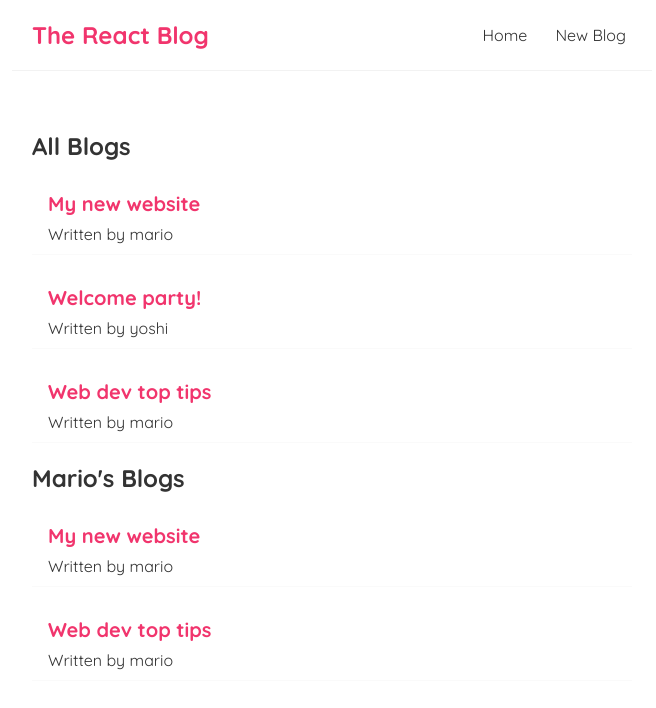
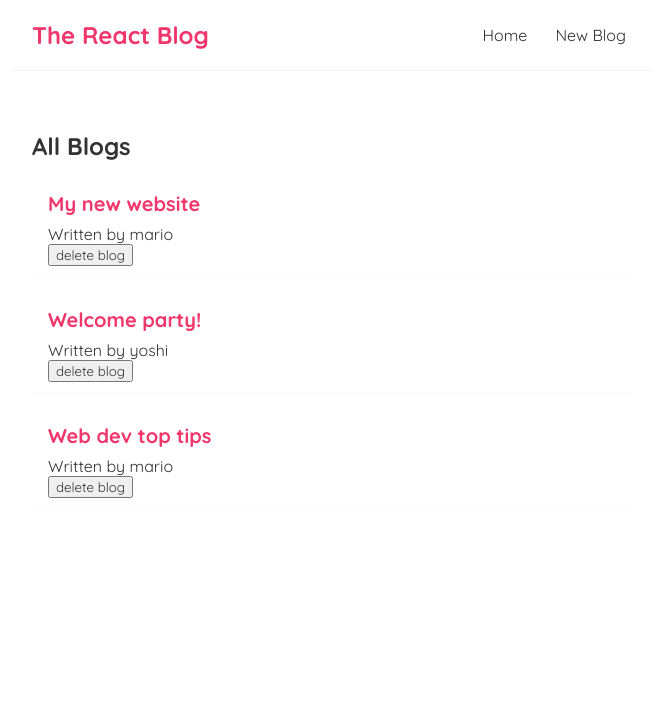
Before and after one commit to nayana-vinod/all-blogs, a React (Create React App) app: page / in a window 1280 px wide. Shown: the top 708 px of the page, without its empty margins (308-964 px from the left). Built offline with nearby package versions, Linux system fonts and the light colour scheme.

Commit message:
delete blogs using function as props

```diff
--- a/src/BlogList.js
+++ b/src/BlogList.js
@@ -1,19 +1,13 @@
-// const BlogList = (props) => {
-//     const blogs=props.blogs;
-//     const title=props.title;
-const BlogList = ({ blogs, title }) => {
-
-    // console.log(props.blogs);
+const BlogList = ({ blogs, title, handleDelete }) => {
 
     return (
         <div className="blog-list">
-            {/* can redefine blogs here too like in src/Home.js but no for obvious programming reasons */}
-            {/* instead use props */}
             <h2>{ title }</h2>
             {blogs.map((blog) => (
                 <div className="blog-preview" key={blog.id}>
                     <h2>{ blog.title }</h2>
                     <p>Written by { blog.author }</p>
+                    <button onClick={()=>handleDelete (blog.id)}>delete blog</button>
                 </div>
             ))}
         </div>
--- a/src/Home.js
+++ b/src/Home.js
@@ -7,16 +7,16 @@
         { title: 'Welcome party!', body: 'lorem ipsum...', author: 'yoshi', id: 2 },
         { title: 'Web dev top tips', body: 'lorem ipsum...', author: 'mario', id: 3 }
     ]);
+
+    const handleDelete = (id) => {
+        const newBlogs = blogs.filter(blog => blog.id !== id);
+        setBlogs(newBlogs);
+    }
+
     return (
         <div className="home">
-            {/* passing blogs as prop which is "blogs = { blogs }" */}
-            {/* <BlogList blogs = { blogs } /> */}
-
-            {/* passing multiple props */}
-            <BlogList blogs={ blogs } title="All Blogs" />
-
-            {/* useful for like search pages where blog.title === the search term */}
-            <BlogList blogs={ blogs.filter((blog)=> blog.author === 'mario') } title="Mario's Blogs" />
+            {/* handleDelete function is passed as a prop to src/BlogList.js */}
+            <BlogList blogs={ blogs } title="All Blogs" handleDelete={handleDelete}/>
         </div>
      );
 }
```
